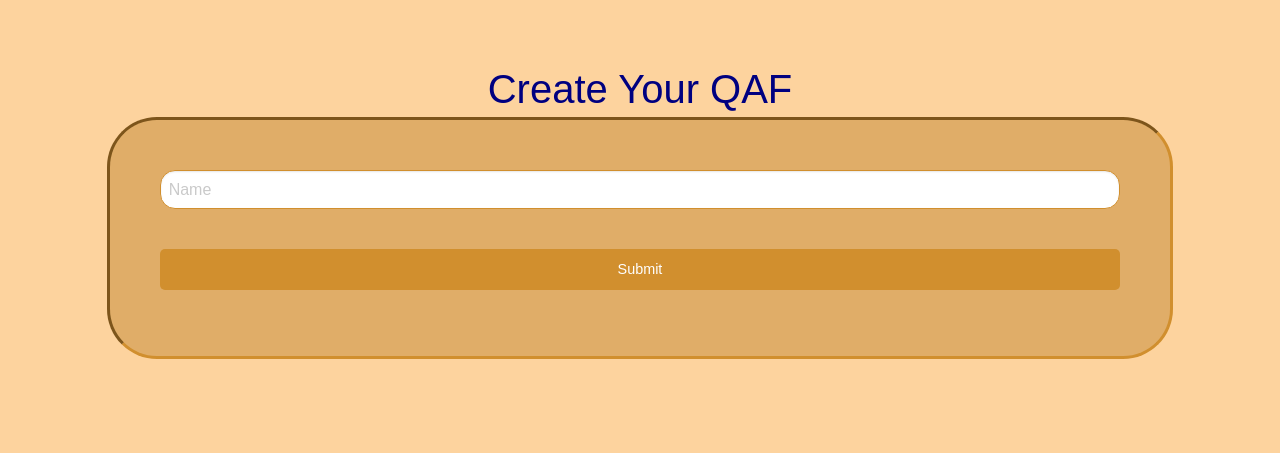
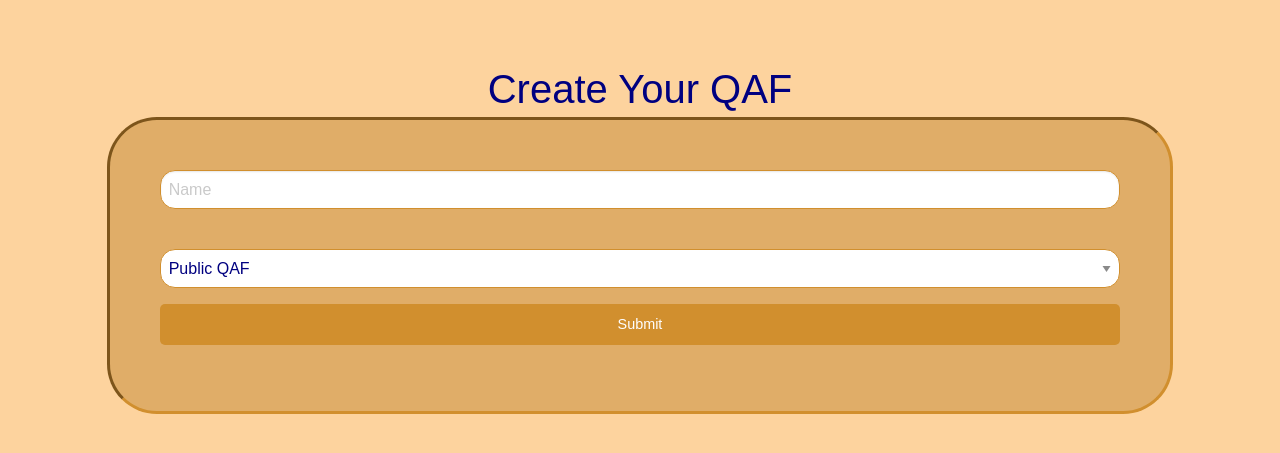
Before and after one commit to mzhang00/JoseMAD, a Flask app: page /create_qaf in a window 1280 px wide. Shown: the part 59-512 px from the top of the page. Run offline with Flask 2, Linux system fonts and the light colour scheme; the visitor is signed in with stand-in values (Sample User, id 1); data comes from the database, SQL or seed files in the repository; both versions use the stored data as it was after the commit; some libraries are stand-ins or nearby versions.

Commit message:
Add private QAFs

```diff
--- a/app.py
+++ b/app.py
@@ -51,7 +51,7 @@ def qafSearch():
     input = request.args.get("input", 0, type=str)
     if(input == ""):
         return jsonify(result = "");
-    output = execute(f"""SELECT * FROM 'qafs' WHERE name LIKE '%{input}%';""").fetchall()
+    output = execute(f"""SELECT * FROM 'qafs' WHERE name LIKE '%{input}%' AND mode = 'public';""").fetchall()
     print(output)
     return jsonify(result = output);
 
@@ -120,7 +120,7 @@ def create_qaf():
         return redirect( url_for( 'login'))
     if (request.form):
         entry = request.form
-        new_qaf = Qaf.new_qaf(entry['name'], current_user().id)
+        new_qaf = Qaf.new_qaf(entry['name'], current_user().id, entry['mode'])
         current_user().join_qaf(new_qaf)
         flash("QAF created successfully")
         return redirect(url_for('my_qafs'))
--- a/doc/devlog.txt
+++ b/doc/devlog.txt
@@ -213,3 +213,6 @@ finished edit stuff and some front end stuff
 
 linM -- 2020-01-15 23:20
 changed some front end bugs
+
+prathamR -- 2020-01-15 23:31
+Add private QAFs
--- a/templates/create_qaf.html
+++ b/templates/create_qaf.html
@@ -6,6 +6,11 @@
   <form class="form-group formBorder small-10 small-offset-1" method="post">
     <input class="textInput" name="name" type="text" placeholder='Name'>
     <br>
+    <select class="textInput" name="mode">
+      <option value="public">Public QAF</option>
+      <option value="private">Private QAF</option>
+    </select>
+    <br>
     <input class="expanded button"type="submit" value="Submit">
   </form>
 </div>
--- a/util/db_builder.py
+++ b/util/db_builder.py
@@ -32,5 +32,5 @@ comments_command = "CREATE TABLE IF NOT EXISTS comments (id INTEGER PRIMARY KEY,
 execute(comments_command)
 
 # QAF table (containing all QAFs)
-qafs_command = "CREATE TABLE IF NOT EXISTS qafs (id INTEGER PRIMARY KEY, name TEXT, owner_id INTEGER)"
+qafs_command = "CREATE TABLE IF NOT EXISTS qafs (id INTEGER PRIMARY KEY, name TEXT, owner_id INTEGER, mode TEXT)"
 execute(qafs_command)
--- a/util/qaf.py
+++ b/util/qaf.py
@@ -10,6 +10,7 @@ class Qaf:
 		self.id = int(data[0][0])
 		self.name = str(data[0][1])
 		self.owner_id = int(data[0][2])
+		self.mode = str(data[0][3])
 		self.owner = util.user.User(self.owner_id).username
 
 	def get_posts(self):
@@ -22,7 +23,7 @@ class Qaf:
 
 	#adds QAF into database
 	@staticmethod
-	def new_qaf(name, owner_id):
-		command = 'INSERT INTO qafs (name, owner_id) VALUES ("{}", "{}")'.format(name, owner_id)
+	def new_qaf(name, owner_id, mode):
+		command = 'INSERT INTO qafs (name, owner_id, mode) VALUES ("{}", "{}", "{}")'.format(name, owner_id, mode)
 		cursor = execute(command)
 		return cursor.lastrowid
```
Also changed, not shown: qaffle_data.db.
